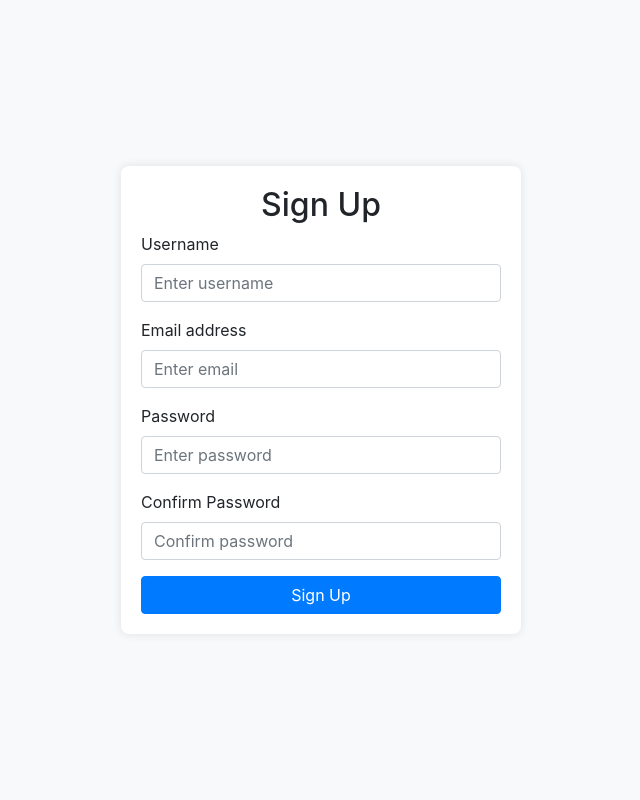
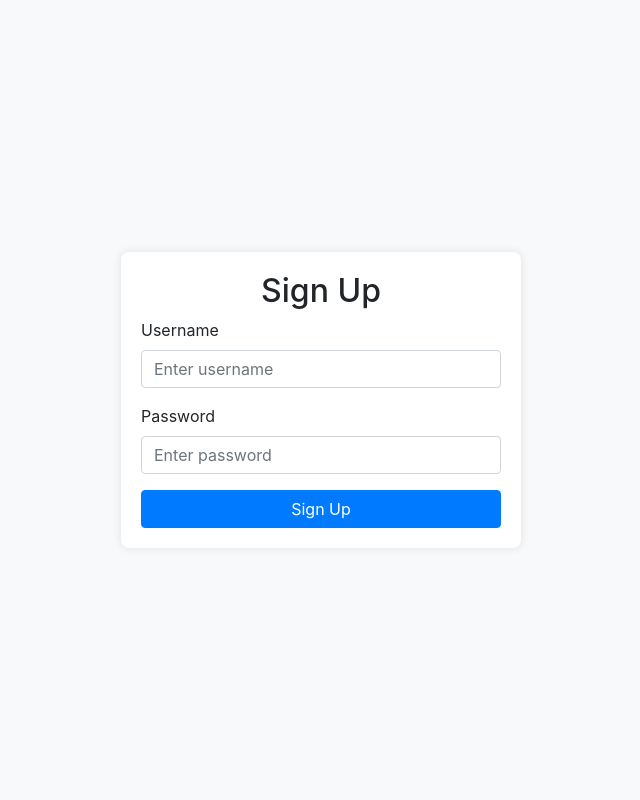
Before and after one commit to di207sha/book-management-using-django, a Django app: template templates/signup.html in a window 1280 px wide. Shown: the whole page, without its empty margins (319-959 px from the left). Run offline with Django 5.2, Linux system fonts and the light colour scheme; the template is opened without the code that fills it, so the values that code supplies are empty; parts of the project's set-up code (start-up, migrations or seed data) failed here and were passed over; some libraries are stand-ins or nearby versions.

Commit message:
change in signup

```diff
--- a/library/urls.py
+++ b/library/urls.py
@@ -5,5 +5,5 @@ from .views import hello,signup
 urlpatterns = [
     path("",hello),
     path("signup/",signup),
-    path("view")
+
 ]
--- a/templates/signup.html
+++ b/templates/signup.html
@@ -35,18 +35,12 @@
             <label for="username">Username</label>
             <input type="text" class="form-control" id="username" name="username" placeholder="Enter username" required>
         </div>
-        <div class="form-group">
-            <label for="email">Email address</label>
-            <input type="email" class="form-control" id="email" name="email" placeholder="Enter email" required>
-        </div>
+
         <div class="form-group">
             <label for="password">Password</label>
             <input type="password" class="form-control" id="password" name="password" placeholder="Enter password" required>
         </div>
-        <div class="form-group">
-            <label for="confirm-password">Confirm Password</label>
-            <input type="password" class="form-control" id="confirm-password" name="confirm-password" placeholder="Confirm password" required>
-        </div>
+
         <button type="submit" class="btn btn-primary btn-block">Sign Up</button>
         {% comment %} <p class="text-center mt-3">Already have an account? <a href="{% url 'login' %}">Login here</a>.</p> {% endcomment %}
     </form>
```
